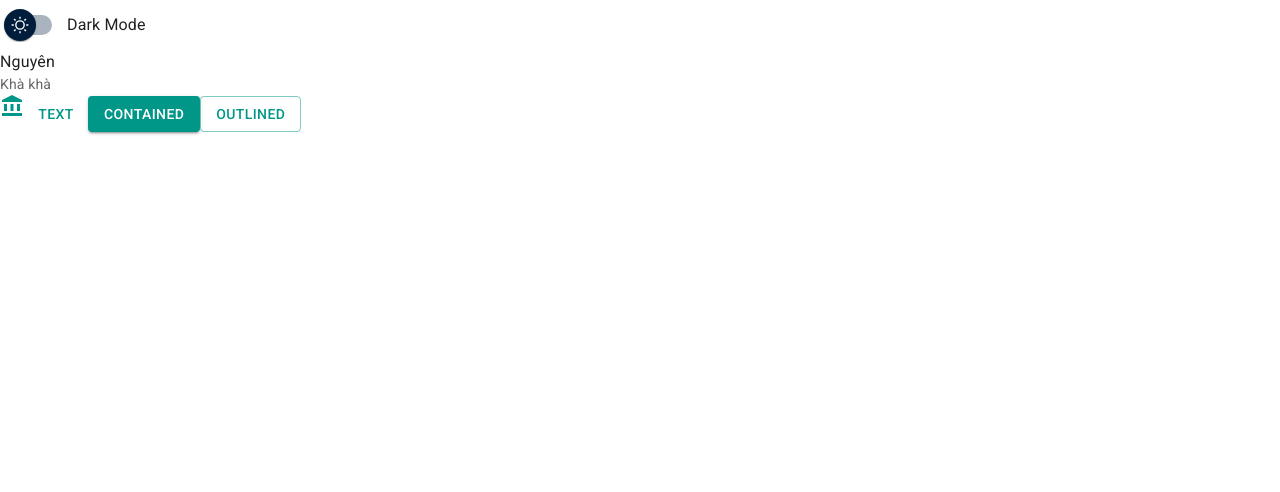
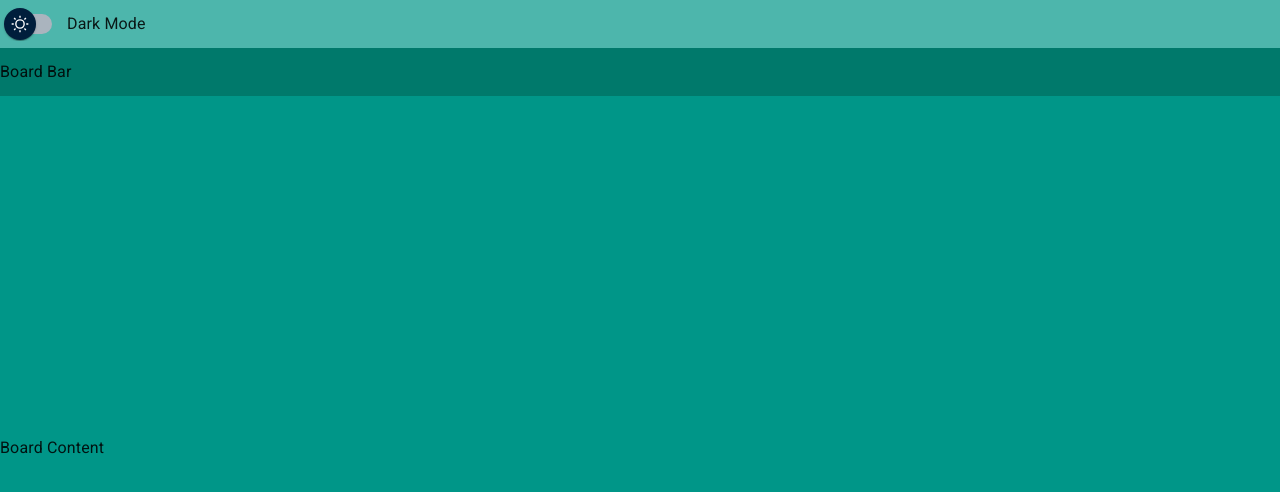
Before and after one commit to Nguyen1976/Trello-web, a React (Vite) app: page / in a window 1280 px wide. Shown: the top 492 px of the page. Built offline with nearby package versions, Linux system fonts and the light colour scheme.

Commit message:
Done layout

```diff
--- a/index.html
+++ b/index.html
@@ -4,7 +4,7 @@
     <meta charset="UTF-8" />
     <link rel="icon" type="image/svg+xml" href="/vite.svg" />
     <meta name="viewport" content="width=device-width, initial-scale=1.0" />
-    <title>Vite + React</title>
+    <title>Trello</title>
     <link
       rel="stylesheet"
       href="https://fonts.googleapis.com/css2?family=Roboto:wght@300;400;500;700&display=swap"
--- a/src/App.jsx
+++ b/src/App.jsx
@@ -1,15 +1,13 @@
-import Button from "@mui/material/Button";
-import AccountBalanceIcon from "@mui/icons-material/AccountBalance";
-import Typography from "@mui/material/Typography";
-
+import { useState } from "react";
 import CssBaseline from "@mui/material/CssBaseline";
-import { ThemeProvider } from "@mui/material/styles";
-import { lightTheme, darkTheme } from "./theme.js";
-import { useState } from "react";
+import ThemeProvider from "@mui/material/styles/ThemeProvider";
+import { darkTheme, lightTheme } from "./theme.js";
 import Switch from "@mui/material/Switch";
-import useMediaQuery from "@mui/material/useMediaQuery";
 import { styled } from "@mui/material/styles";
-import { FormControlLabel } from "@mui/material";
+import FormControlLabel from "@mui/material/FormControlLabel";
+import Container from "@mui/material/Container";
+import Box from "@mui/material/Box";
+import { useMediaQuery } from "@mui/material";
 
 const MaterialUISwitch = styled(Switch)(({ theme }) => ({
   width: 62,
@@ -73,25 +71,55 @@ function App() {
   const changeTheme = () => {
     setIsDarkMode((prev) => !prev);
   };
+
+  // const changeTheme = () => {
+  //   setMode("dark");
+  // };
+
   return (
     <ThemeProvider theme={isDarkMode ? darkTheme : lightTheme}>
       <CssBaseline />
-      <div>
-        <FormControlLabel
-          control={<MaterialUISwitch sx={{ m: 1 }} defaultChecked />}
-          label="Dark Mode"
-          onChange={changeTheme}
-          checked={isDarkMode}
-        />
-        <div>Nguyên</div>
-        <Typography variant="body2" color="text.secondary">
-          Khà khà
-        </Typography>
-        <AccountBalanceIcon color="primary" />
-        <Button variant="text">Text</Button>
-        <Button variant="contained">Contained</Button>
-        <Button variant="outlined">Outlined</Button>
-      </div>
+      <Container disableGutters maxWidth={false} sx={{ height: "100vh" }}>
+        <Box
+          sx={{
+            backgroundColor: "primary.light",
+            width: "100%",
+            height: (theme) => theme.trello.appBarHeight,
+            display: "flex",
+            alignItems: "center",
+          }}
+        >
+          <FormControlLabel
+            control={<MaterialUISwitch sx={{ m: 1 }} checked={isDarkMode} />}
+            label="Dark Mode"
+            onChange={changeTheme}
+          />
+        </Box>
+        <Box
+          sx={{
+            backgroundColor: "primary.dark",
+            width: "100%",
+            height: (theme) => theme.trello.boardBarHeight,
+            display: "flex",
+            alignItems: "center",
+          }}
+        >
+          Board Bar
+        </Box>
+        <Box
+          sx={{
+            backgroundColor: "primary.main",
+            width: "100%",
+            height: (theme) =>
+              `calc(100vh - (${theme.trello.boardBarHeight} + ${theme.trello.boardBarHeight}))`,
+
+            display: "flex",
+            alignItems: "center",
+          }}
+        >
+          Board Content
+        </Box>
+      </Container>
     </ThemeProvider>
   );
 }
--- a/src/theme.js
+++ b/src/theme.js
@@ -2,19 +2,25 @@ import { cyan, deepOrange, orange, teal } from "@mui/material/colors";
 import { createTheme } from "@mui/material/styles";
 
 export const lightTheme = createTheme({
+  trello: {
+    appBarHeight: "48px",
+    boardBarHeight: "48px",
+  },
   palette: {
     mode: "light",
     primary: teal,
     secondary: deepOrange,
   },
-  // spacing: (factor) => `${0.25 * factor}rem`,
 });
 
 export const darkTheme = createTheme({
+  trello: {
+    appBarHeight: "48px",
+    boardBarHeight: "48px",
+  },
   palette: {
     mode: "dark",
     primary: cyan,
     secondary: orange,
   },
-  // spacing: (factor) => `${0.25 * factor}rem`,
 });
```
